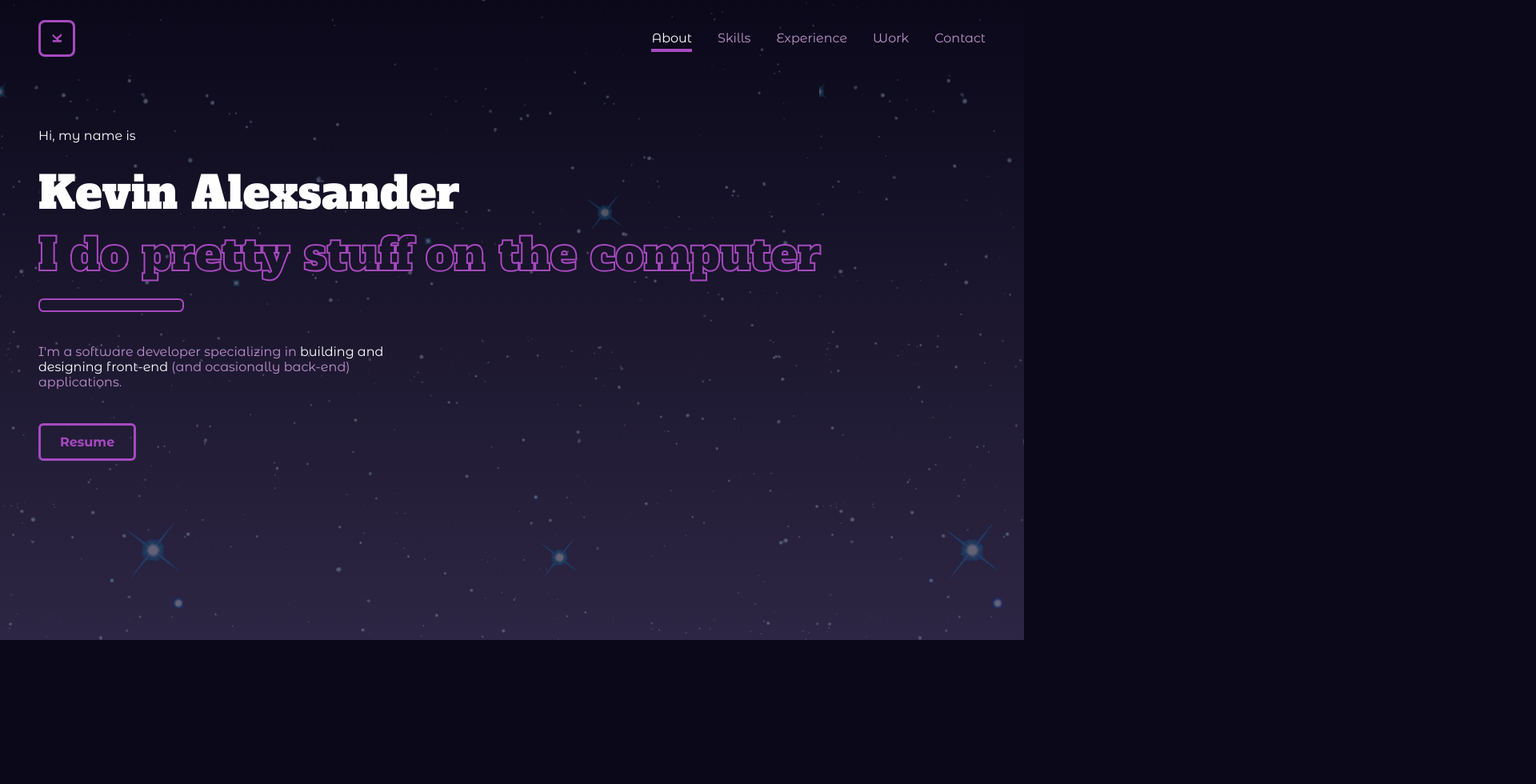
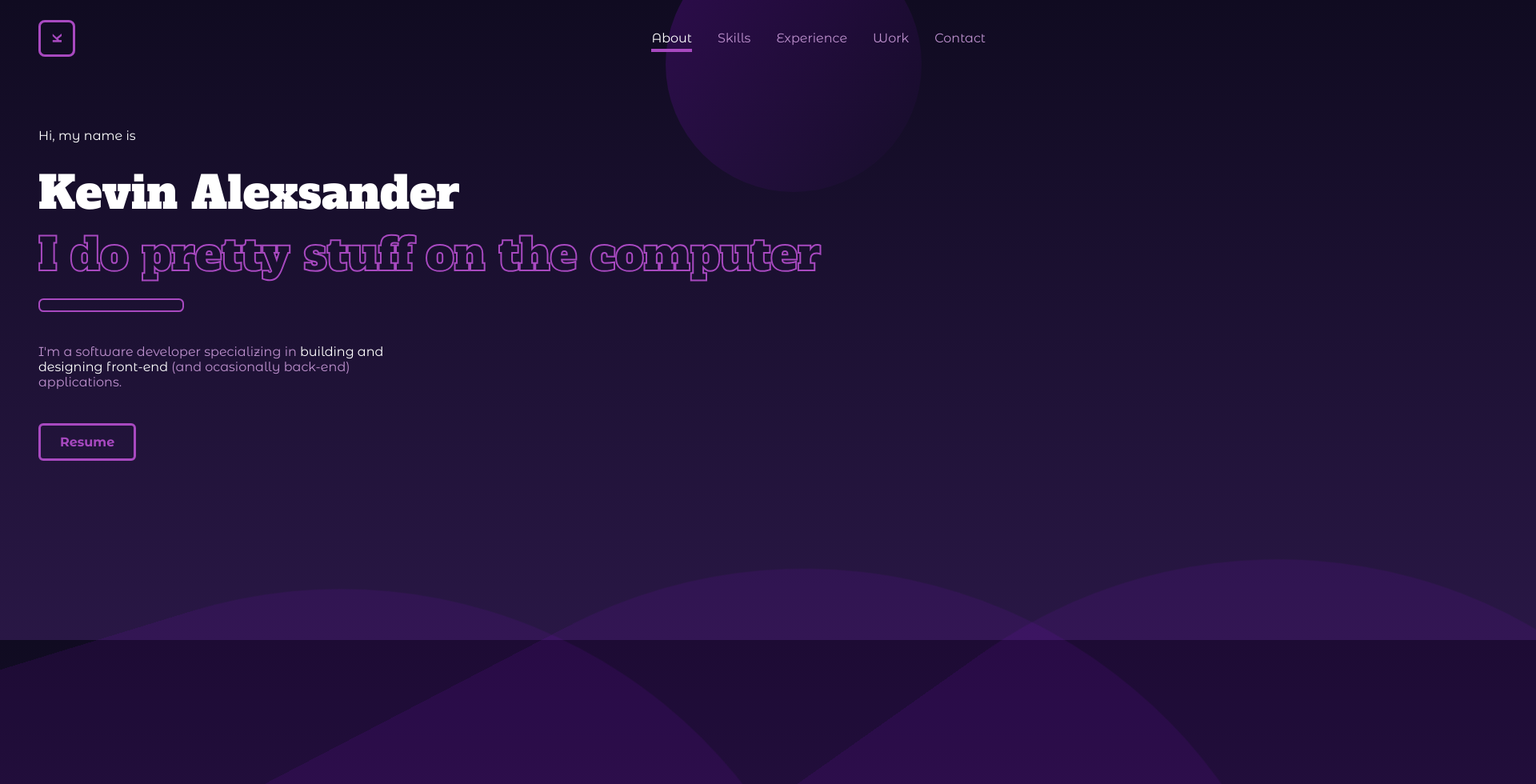
Before and after one commit to AlexsanderKevin/portfolio, a React (Create React App) app: page / in a window 1280 px wide. Shown: the top 980 px of the page at 80% size, 1920 px wide, since content can reach past the window. Before the commit the page ends 800 px from the top, so only its background shows below. Built offline with nearby package versions, Linux system fonts and the light colour scheme.

Commit message:
created a component of the background ilustration

```diff
--- a/src/App.js
+++ b/src/App.js
@@ -1,3 +1,4 @@
+import BackgroundIlustration from './components/BackgroundIlustration/BackgroundIlustration';
 import Header from './components/Header/Header';
 import IntroSection from './components/IntroSection/IntroSection';
 import SkillSection from './components/SkillSection/SkillSection';
@@ -6,6 +7,7 @@ import './styles/global.css'
 function App() {
   return (
     <section id='body'>
+      <BackgroundIlustration/>
       <Header/>
       <IntroSection/>
       <SkillSection/>
--- /dev/null
+++ b/src/components/BackgroundIlustration/BackgroundIlustration.js
@@ -0,0 +1,14 @@
+import styles from './BackgroundIlustration.module.css'
+
+const BackgroundIlustration = () => {
+  return (
+    <>
+      <div className={styles.planet}></div>
+      <div className={`${styles.wave} ${styles.wave1}`}></div>
+      <div className={`${styles.wave} ${styles.wave2}`}></div>
+      <div className={`${styles.wave} ${styles.wave3}`}></div>
+    </>
+  )
+}
+
+export default BackgroundIlustration
--- /dev/null
+++ b/src/components/BackgroundIlustration/BackgroundIlustration.module.css
@@ -0,0 +1,53 @@
+.planet {
+    position: absolute;
+    /* background-color: var(--color-emphasys); */
+    background-image: linear-gradient(to bottom right, #8C10D8, #00000000 );
+    height: 20rem;
+    width: 20rem;
+    top: -5rem;
+    right: 10vw;
+    border-radius: 50%;
+    z-index: -100;
+    opacity: .25;
+}
+
+.wave {
+    width: 140vw;
+    height: 140vw;
+    border-radius: 50vw;
+    background-color: #8C10D8;
+    position: absolute;
+    top: 100vh;
+    z-index: -100;
+    animation: rotation 30s linear infinite;
+    opacity: .1;
+}
+
+.wave1 {
+    left: -50vw;
+}
+
+.wave2 {
+    left: 0vw;
+    animation-duration: 35s;
+}
+
+.wave3 {
+    left: 50vw;
+    animation-duration: 40s;
+}
+
+@keyframes rotation {
+    0% {
+        transform: rotate(deg);
+    }
+    100% {
+        transform: rotate(360deg);
+    }
+}
+
+@media (max-width: 40rem) {
+  .planet {
+    right: -7rem;
+  }
+}
--- a/src/styles/global.css
+++ b/src/styles/global.css
@@ -8,9 +8,9 @@ body {
     --type-title: 'Alfa Slab One', cursive;
     --color-main: #fff;
     --color-secondary: #be91ce;
-    --color-bg-1: #0A0819;
+    --color-bg-1: #100B21;
     --color-bg-1-glass: #0a0819e1;
-    --color-bg-2: #2D2644;
+    --color-bg-2: #291745;
     --color-bg-2-glass: #2d2644de;
     --color-emphasys: #A849C0;
 
@@ -24,7 +24,6 @@ body {
 
 body::after {
     content: '';
-    background-image: url(../assets/img/stars.png);
     top: 0;
     left: 0;
     width: 100%;
@@ -40,7 +39,6 @@ body::after {
     50% { opacity: .7;}
     100% { opacity: .25;}
 }
-
 #body {
     height: 100vh;
     overflow: auto;
```
